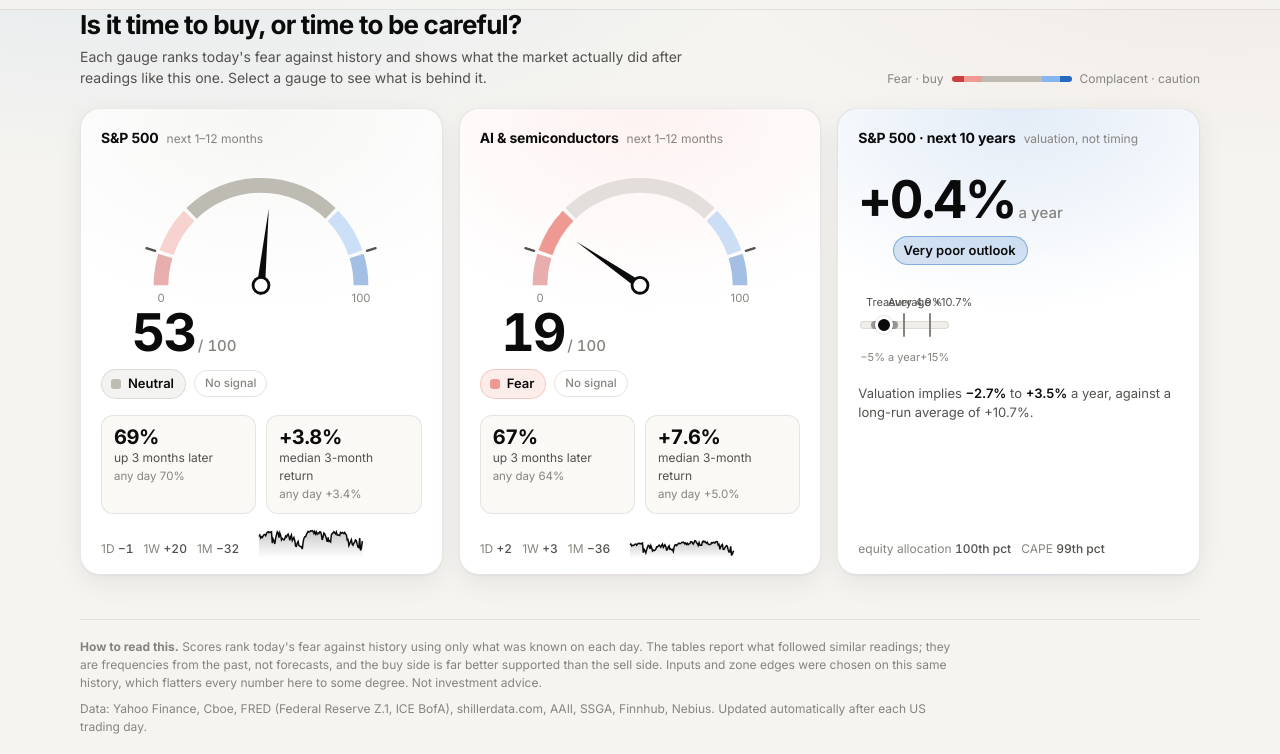
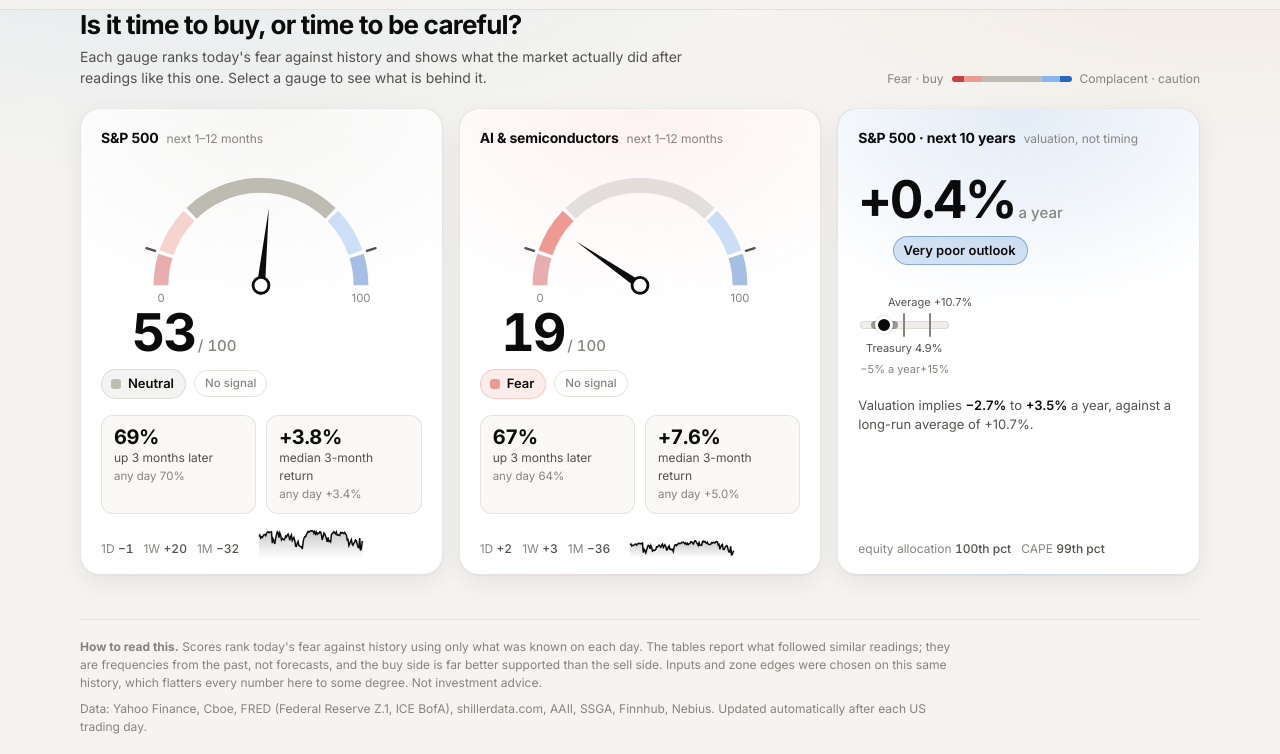
Before and after one commit to PaulReverre/market-gauges, a plain HTML site: page dashboard/index.html in a window 1280 px wide. Shown: the part 46-800 px from the top of the page. Drawn offline with nearby package versions, Linux system fonts and the light colour scheme.

Commit message:
Keep the Treasury and average labels apart on the 10-year tile
Co-Authored-By: Claude Fable 5.2 <noreply@anthropic.com>

```diff
--- a/dashboard/index.html
+++ b/dashboard/index.html
@@ -124,12 +124,13 @@ main { padding: 28px 0 64px; }
 .tfoot .d span { margin-right: 10px; white-space: nowrap; } .tfoot .d b { font-weight: 500; color: var(--ink-2); font-variant-numeric: tabular-nums; }
 .spark { width: 104px; height: 30px; flex: none; } .spark svg { display: block; width: 100%; height: 100%; overflow: visible; }
 .ltbox { margin: 26px 2px 4px; }
-.ltbar { position: relative; height: 54px; }
+.ltbar { position: relative; height: 66px; }
 .ltbar .track { position: absolute; left: 0; right: 0; top: 30px; height: 8px; border-radius: 4px; background: var(--wash); border: 1px solid var(--ring); }
 .ltbar .band { position: absolute; top: 30px; height: 8px; border-radius: 4px; background: var(--ink-2); opacity: .55; }
 .ltbar .dot { position: absolute; top: 25px; width: 18px; height: 18px; border-radius: 50%; background: var(--ink); border: 3px solid var(--surface); transform: translateX(-50%); box-shadow: 0 0 0 1px var(--ring); }
 .ltbar .tick { position: absolute; top: 22px; width: 2px; height: 24px; background: var(--muted); border-radius: 1px; transform: translateX(-50%); }
 .ltbar .tick span { position: absolute; bottom: 27px; left: 50%; transform: translateX(-50%); font-size: 11px; color: var(--ink-2); white-space: nowrap; }
+.ltbar .tick.down span { bottom: auto; top: 27px; }
 .ends { display: flex; justify-content: space-between; font-size: 11px; color: var(--muted); margin-top: 4px; }
 .ltnote { font-size: 13px; color: var(--ink-2); margin-top: 14px; } .ltnote b { color: var(--ink); font-weight: 600; }
 
@@ -287,7 +288,7 @@ function ltTile(L) {
   return `<button class="tile" type="button" data-view="lt" aria-expanded="${view === "lt"}" style="--zc:var(${zc})">
     <div class="thead"><span class="tn">S&amp;P 500 · next 10 years</span><span class="th">valuation, not timing</span></div>
     <div class="read" style="margin-top:26px"><span class="val">${sgn(e.mid)}<small>a year</small></span><div class="zrow"><span class="zchip">${esc(L.zone)} outlook</span></div></div>
-    <div class="ltbox"><div class="ltbar"><div class="track"></div><div class="band" style="left:${x(e.low)}%;width:${(x(e.high) - x(e.low)).toFixed(1)}%" title="The two models: ${sgn(e.low)} and ${sgn(e.high)} a year"></div><div class="dot" style="left:${x(e.mid)}%"></div>${L.treasury10 != null ? `<div class="tick" style="left:${x(L.treasury10)}%"><span>Treasury ${L.treasury10.toFixed(1)}%</span></div>` : ""}<div class="tick" style="left:${x(L.hist_avg)}%"><span>Average ${sgn(L.hist_avg)}</span></div></div><div class="ends"><span>${sgn(lo, 0)} a year</span><span>${sgn(hi, 0)}</span></div></div>
+    <div class="ltbox"><div class="ltbar"><div class="track"></div><div class="band" style="left:${x(e.low)}%;width:${(x(e.high) - x(e.low)).toFixed(1)}%" title="The two models: ${sgn(e.low)} and ${sgn(e.high)} a year"></div><div class="dot" style="left:${x(e.mid)}%"></div>${L.treasury10 != null ? `<div class="tick down" style="left:${x(L.treasury10)}%"><span>Treasury ${L.treasury10.toFixed(1)}%</span></div>` : ""}<div class="tick" style="left:${x(L.hist_avg)}%"><span>Average ${sgn(L.hist_avg)}</span></div></div><div class="ends"><span>${sgn(lo, 0)} a year</span><span>${sgn(hi, 0)}</span></div></div>
     <p class="ltnote">Valuation implies <b>${sgn(e.low)}</b> to <b>${sgn(e.high)}</b> a year, against a long-run average of ${sgn(L.hist_avg)}.</p>
     <div class="tfoot"><div class="d">${L.models.map(m => `<span>${esc(m.name.replace("Investor ", "").replace("Shiller ", ""))} <b>${m.pct.toFixed(0)}th pct</b></span>`).join("")}</div></div>
   </button>`;
```
